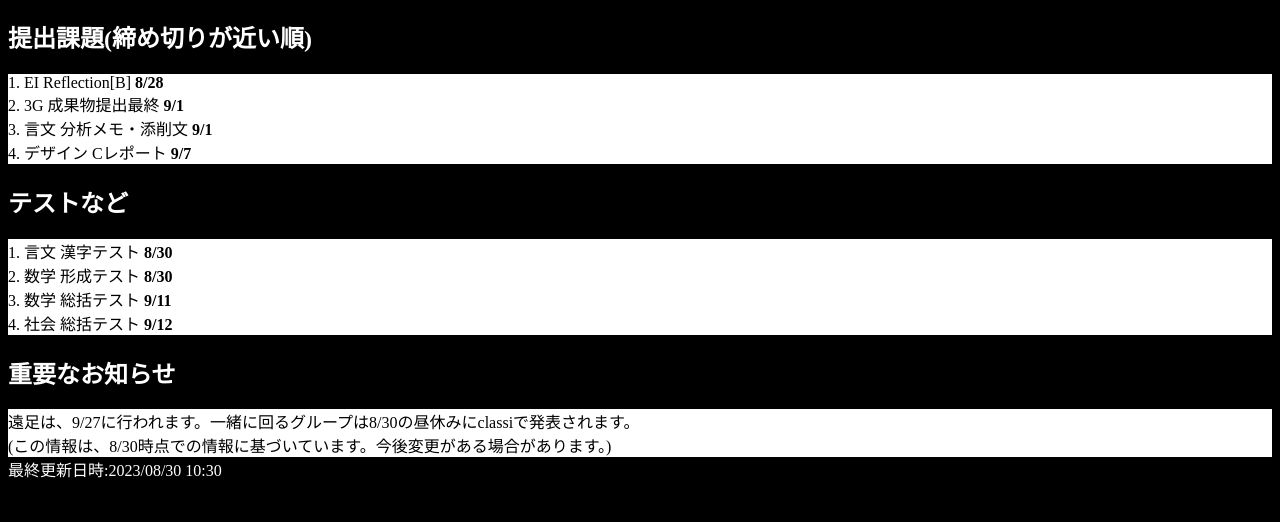
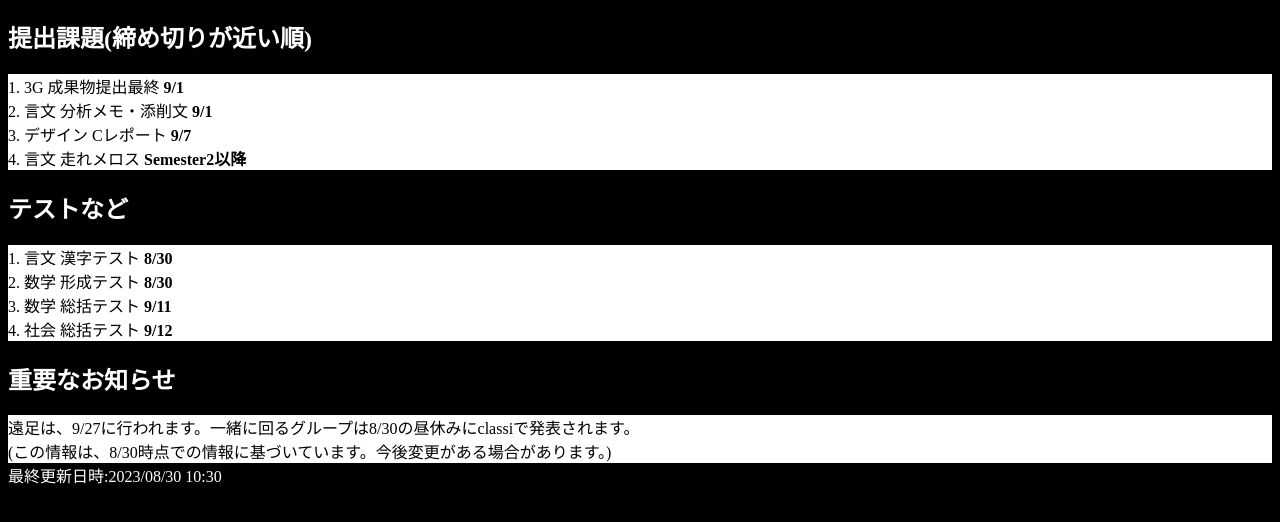
Before and after one commit to scsw0/kadai, a plain HTML site: page index.html in a window 1280 px wide. Shown: the part 70-592 px from the top of the page. Drawn offline with Linux system fonts and the light colour scheme.

Commit message:
Update index.html

```diff
--- a/index.html
+++ b/index.html
@@ -8,10 +8,10 @@
 <h1 style="color: white;">2-Bの課題</h1>
 <h2 style="color: white;">提出課題(締め切りが近い順)</h2>
 <div style="background: white;">
-1. EI Reflection[B] <b>8/28</b><br>
-2. 3G 成果物提出最終 <b>9/1</b><br>
-3. 言文 分析メモ・添削文 <b>9/1</b><br>
-4. デザイン Cレポート <b>9/7</b><br>
+1. 3G 成果物提出最終 <b>9/1</b><br>
+2. 言文 分析メモ・添削文 <b>9/1</b><br>
+3. デザイン Cレポート <b>9/7</b><br>
+4. 言文 走れメロス <b>Semester2以降</b><br>
 </div>
 <h2 style="color: white;">テストなど</h2>
 <div style="background: white;">
```
